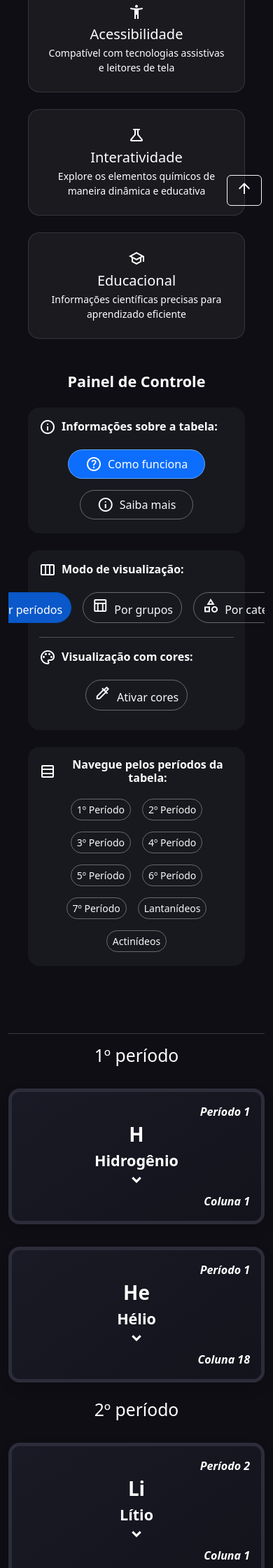
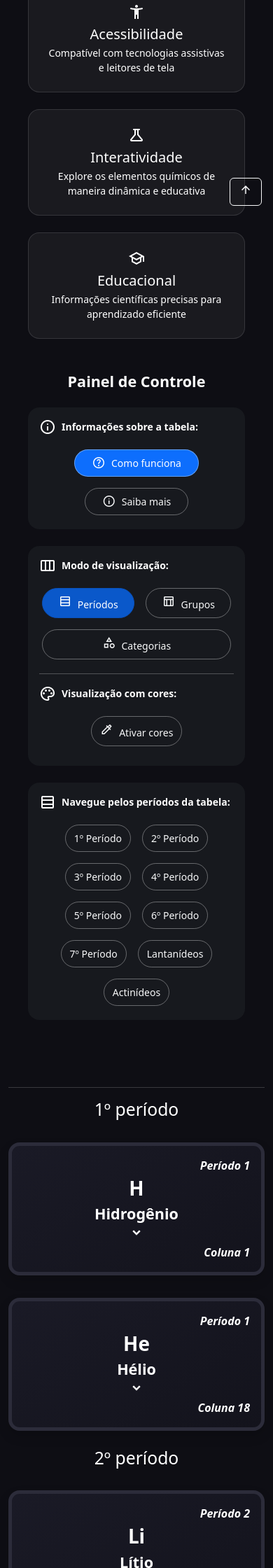
Before and after one commit to Loui77BA/pcd-na-escola, a Jekyll site: the page built from _ferramentas/ferramentas-tabela-periodica-acessivel-para-pessoas-com-deficiencia.md, in a window 390 px wide. Shown: the part 590-2830 px from the top of the page at 70% size. Built offline with Jekyll 4.4.1, drawn with Linux system fonts in a browser that asks for light colours; nearby versions of some CDN libraries; part of the change alters nothing that is shown.

Commit message:
Ajusta botão categoria

```diff
--- a/_ferramentas/ferramentas-tabela-periodica-acessivel-para-pessoas-com-deficiencia.md
+++ b/_ferramentas/ferramentas-tabela-periodica-acessivel-para-pessoas-com-deficiencia.md
@@ -62,6 +62,27 @@ description: "Conheça a Tabela Periódica Acessível, uma ferramenta desenvolvi
 
   @media (prefers-reduced-motion: reduce) {
     * { animation: none !important; transition: none !important; scroll-behavior: auto !important; }
+  }
+
+  /* Responsividade para botões de controle em mobile */
+  @media (max-width: 575.98px) {
+    .btn.rounded-pill {
+      font-size: 0.875rem;
+      padding: 0.5rem 0.75rem;
+    }
+
+    .btn .material-symbols-outlined {
+      font-size: 1.25rem;
+    }
+
+    #modo-visualizacao-label,
+    #cores-visualizacao-label,
+    #periodos-nav-label,
+    #grupos-nav-label,
+    #categorias-nav-label,
+    #acoes-rapidas-label {
+      font-size: 0.875rem !important;
+    }
   }
 
   /* ============================= */
@@ -386,18 +407,21 @@ description: "Conheça a Tabela Periódica Acessível, uma ferramenta desenvolvi
                 <span class="material-symbols-outlined me-2" aria-hidden="true" role="presentation">view_week</span>
                 <h3 id="modo-visualizacao-label" class="fw-semibold text-white mb-0 fs-6">Modo de visualização:</h3>
               </div>
-              <div class="d-flex justify-content-center mb-2 gap-2">
-                <button id="btn-view-by-period" class="btn btn-primary rounded-pill text-nowrap active" aria-pressed="true" aria-label="Visualizar por períodos">
+              <div class="d-flex flex-wrap justify-content-center mb-2 gap-2">
+                <button id="btn-view-by-period" class="btn btn-primary rounded-pill text-nowrap active flex-grow-1 flex-sm-grow-0" aria-pressed="true" aria-label="Visualizar por períodos" style="min-width: fit-content;">
                   <span class="material-symbols-outlined me-1" aria-hidden="true">table_rows</span>
-                  Por períodos
+                  <span class="d-none d-sm-inline">Por períodos</span>
+                  <span class="d-inline d-sm-none">Períodos</span>
                 </button>
-                <button id="btn-view-by-group" class="btn btn-outline-light rounded-pill text-nowrap" aria-pressed="false" aria-label="Visualizar por grupos/colunas">
+                <button id="btn-view-by-group" class="btn btn-outline-light rounded-pill text-nowrap flex-grow-1 flex-sm-grow-0" aria-pressed="false" aria-label="Visualizar por grupos/colunas" style="min-width: fit-content;">
                   <span class="material-symbols-outlined me-1" aria-hidden="true">table_chart</span>
-                  Por grupos
+                  <span class="d-none d-sm-inline">Por grupos</span>
+                  <span class="d-inline d-sm-none">Grupos</span>
                 </button>
-                <button id="btn-view-by-category" class="btn btn-outline-light rounded-pill text-nowrap" aria-pressed="false" aria-label="Visualizar por categorias químicas">
+                <button id="btn-view-by-category" class="btn btn-outline-light rounded-pill text-nowrap flex-grow-1 flex-sm-grow-0" aria-pressed="false" aria-label="Visualizar por categorias químicas" style="min-width: fit-content;">
                   <span class="material-symbols-outlined me-1" aria-hidden="true">category</span>
-                  Por categorias
+                  <span class="d-none d-sm-inline">Por categorias</span>
+                  <span class="d-inline d-sm-none">Categorias</span>
                 </button>
               </div>
               <hr class="border-light border-opacity-25 my-3">
```
